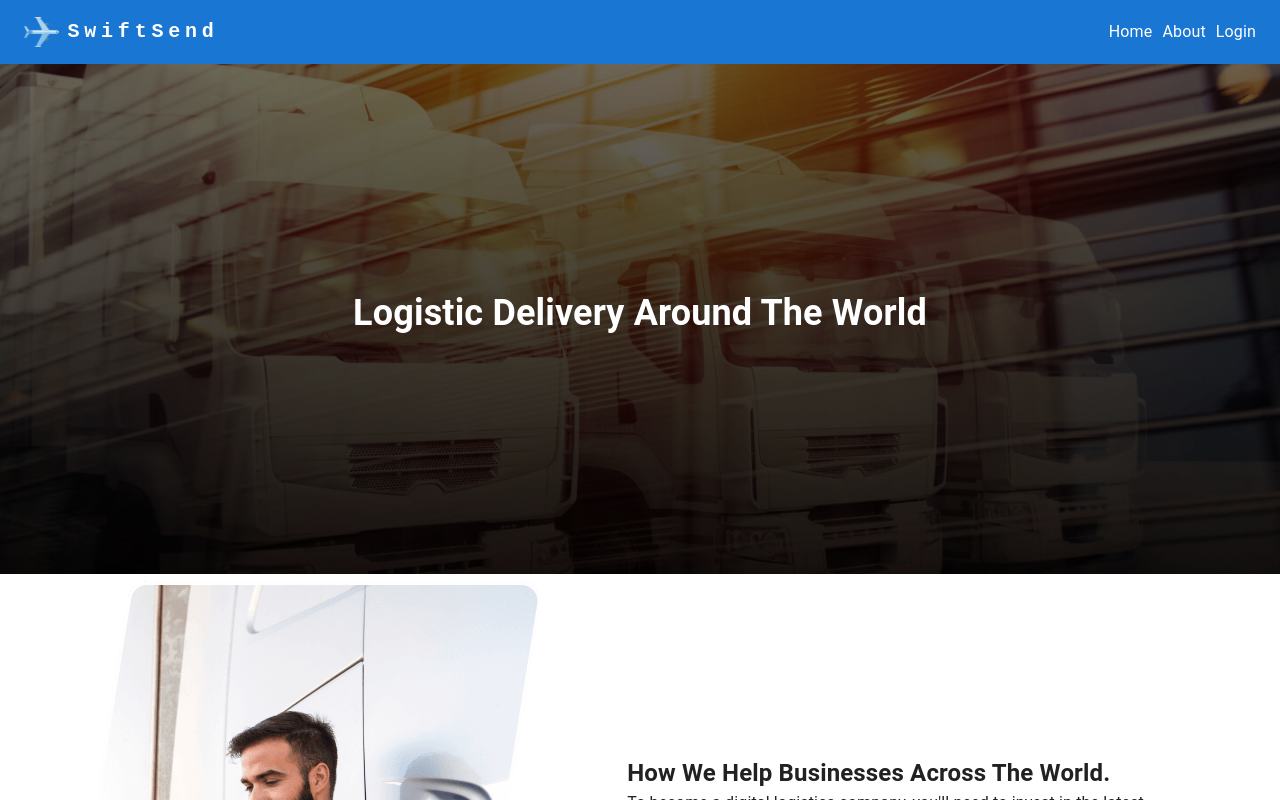
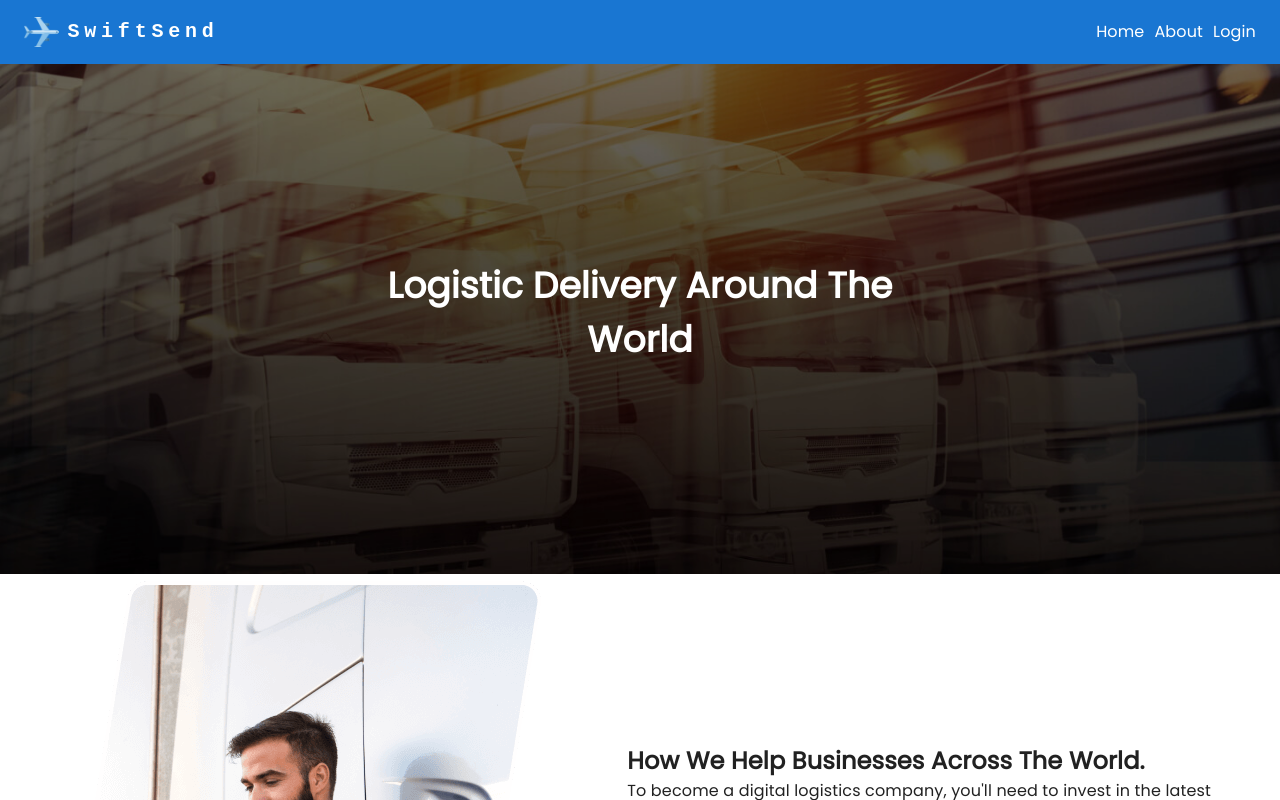
Before and after one commit to Rohan-tech11/Retail-SwiftSend-Client, a React (Vite) app: page / in a window 1280 px wide. Shown: the top 800 px of the page. Built offline with nearby package versions, Linux system fonts and the light colour scheme.

Commit message:
remove default styling, add global font - poppins

```diff
--- a/src/index.css
+++ b/src/index.css
@@ -1,28 +1,34 @@
-:root {
-  font-family: Inter, system-ui, Helvetica, Arial, sans-serif;
-  line-height: 1.5;
-  font-weight: 400;
+@import url('https://fonts.googleapis.com/css2?family=Poppins&display=swap');
 
-  /* color-scheme: light dark;
-  color: rgba(255, 255, 255, 0.87);
-  background-color: #242424;
-
-  font-synthesis: none;
-  text-rendering: optimizeLegibility;
-  -webkit-font-smoothing: antialiased;
-  -moz-osx-font-smoothing: grayscale;
-  -webkit-text-size-adjust: 100%; */
+* {
+  box-sizing: border-box;
+  margin: 0;
+  padding: 0;
+  font-family: "Poppins", sans-serif;
 }
 
-body {
-  margin: 0;
-  min-height: 100vh;
-  max-width: 100%;
-  display: flex;
-  flex-direction: column;
+a {
+    text-decoration: none;
+  }
+
+table {
+  border: 1px solid #bbb;
+  border-collapse: collapse;
+  padding: 15px;
+  margin-top: 25px;
+  width: 100%;
 }
 
-* {
-  margin: 0;
-  padding: 0;
+th {
+  background-color: #258dfc;
+  color: #fff;
 }
+
+td, th {
+  border: 1px solid #bbb;
+  padding: 20px;
+}
+
+tr:nth-child(even) {
+  background-color: #dff4ff;
+}
```
